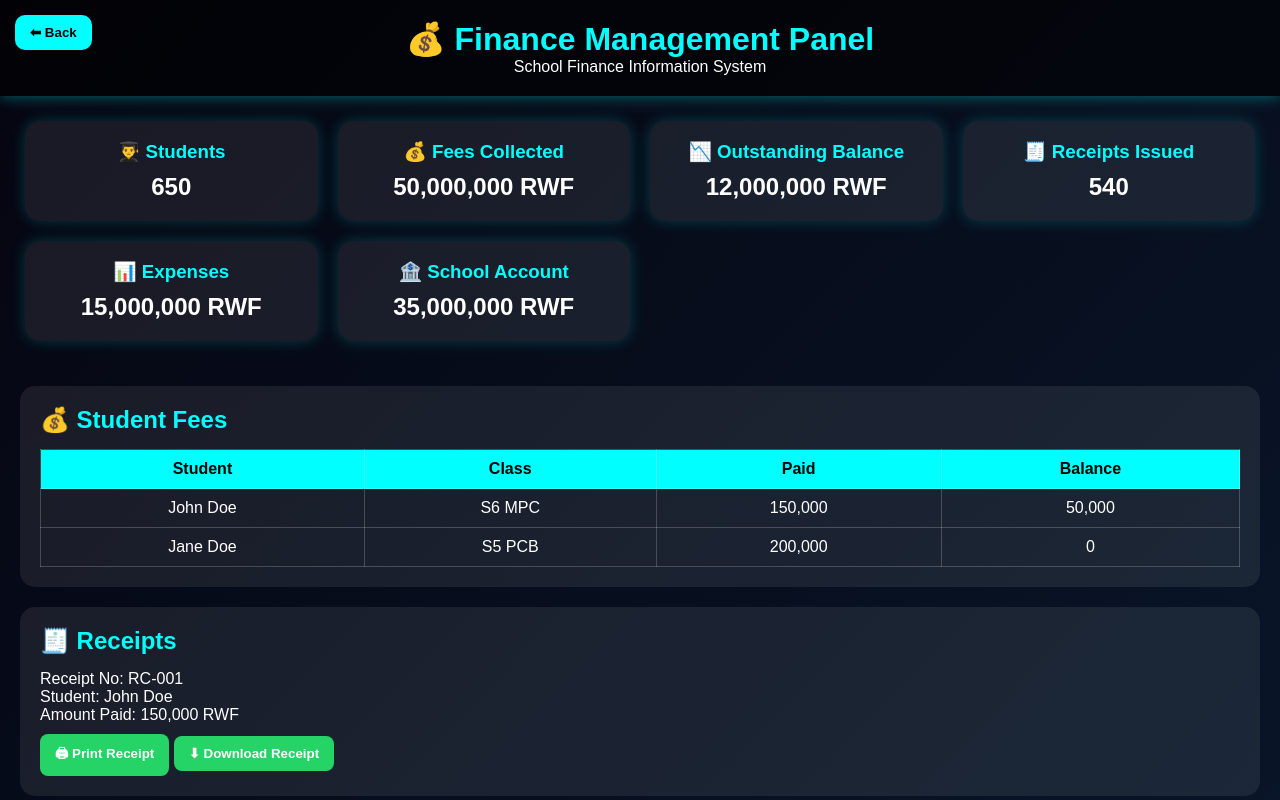
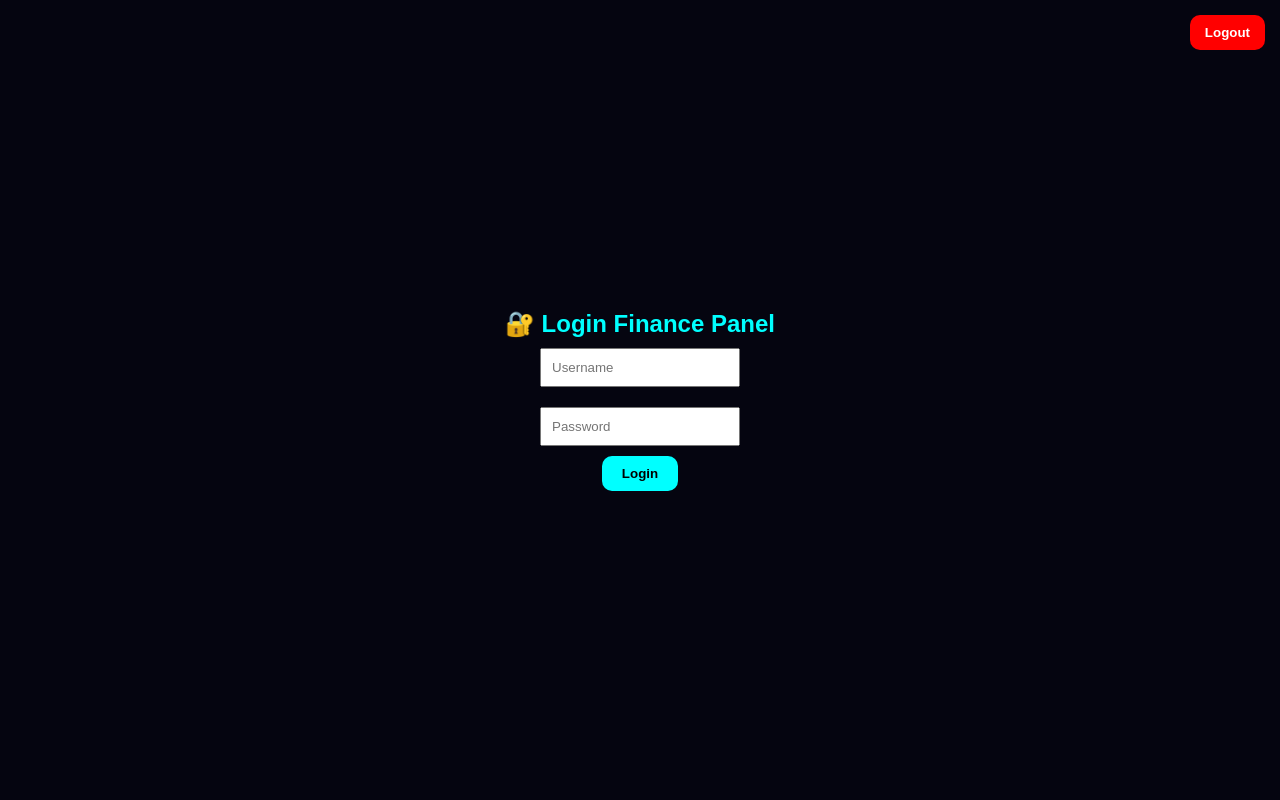
Before and after one commit to viateurirasubiza-dotcom/RWANDAN-FUTURE-SCHOOL, a plain HTML site: page finance.html in a window 1280 px wide. Shown: the top 800 px of the page. Drawn offline with Linux system fonts and the light colour scheme.

Commit message:
Add login functionality and receipt download feature

```diff
--- a/finance.html
+++ b/finance.html
@@ -3,6 +3,51 @@
 <head>
 <meta charset="UTF-8">
 <meta name="viewport" content="width=device-width, initial-scale=1.0">
+  <div id="loginBox" style="
+position:fixed;
+top:0;left:0;
+width:100%;height:100%;
+background:#050510;
+display:flex;
+justify-content:center;
+align-items:center;
+flex-direction:column;
+z-index:9999;
+">
+
+<h2 style="color:#00ffff;">🔐 Login Finance Panel</h2>
+
+<input id="username" placeholder="Username" style="padding:10px;margin:10px;width:200px;">
+<input id="password" type="password" placeholder="Password" style="padding:10px;margin:10px;width:200px;">
+
+<button onclick="login()" style="
+padding:10px 20px;
+background:#00ffff;
+border:none;
+border-radius:10px;
+cursor:pointer;
+font-weight:bold;
+">
+Login
+</button>
+
+<p id="error" style="color:red;"></p>
+    <button onclick="logout()" style="
+position:fixed;
+top:15px;
+right:15px;
+padding:10px 15px;
+border:none;
+border-radius:10px;
+background:red;
+color:white;
+font-weight:bold;
+cursor:pointer;
+">
+Logout
+</button>
+
+</div>
 <title>Finance Panel</title>
 
 <style>
@@ -17,6 +62,8 @@ body{
 background:linear-gradient(135deg,#050510,#0a1a2f);
 color:white;
 min-height:100vh;
+  <div id="app" style="display:none;">
+  </div>
 }
 
 .header{
@@ -281,6 +328,21 @@ box.innerHTML = `
 `;
 }
 }
+  function login(){
+  let user = document.getElementById("username").value;
+  let pass = document.getElementById("password").value;
+
+  if(user === "admin" && pass === "1234"){
+    document.getElementById("loginBox").style.display = "none";
+    document.getElementById("app").style.display = "block";
+  } else {
+    document.getElementById("error").innerText = "Wrong username or password!";
+  }
+}
+  function logout(){
+  document.getElementById("app").style.display = "none";
+  document.getElementById("loginBox").style.display = "flex";
+}
 
 /* 🔥 ADDED ONLY THIS FUNCTION */
 function downloadReceipt(){
```
